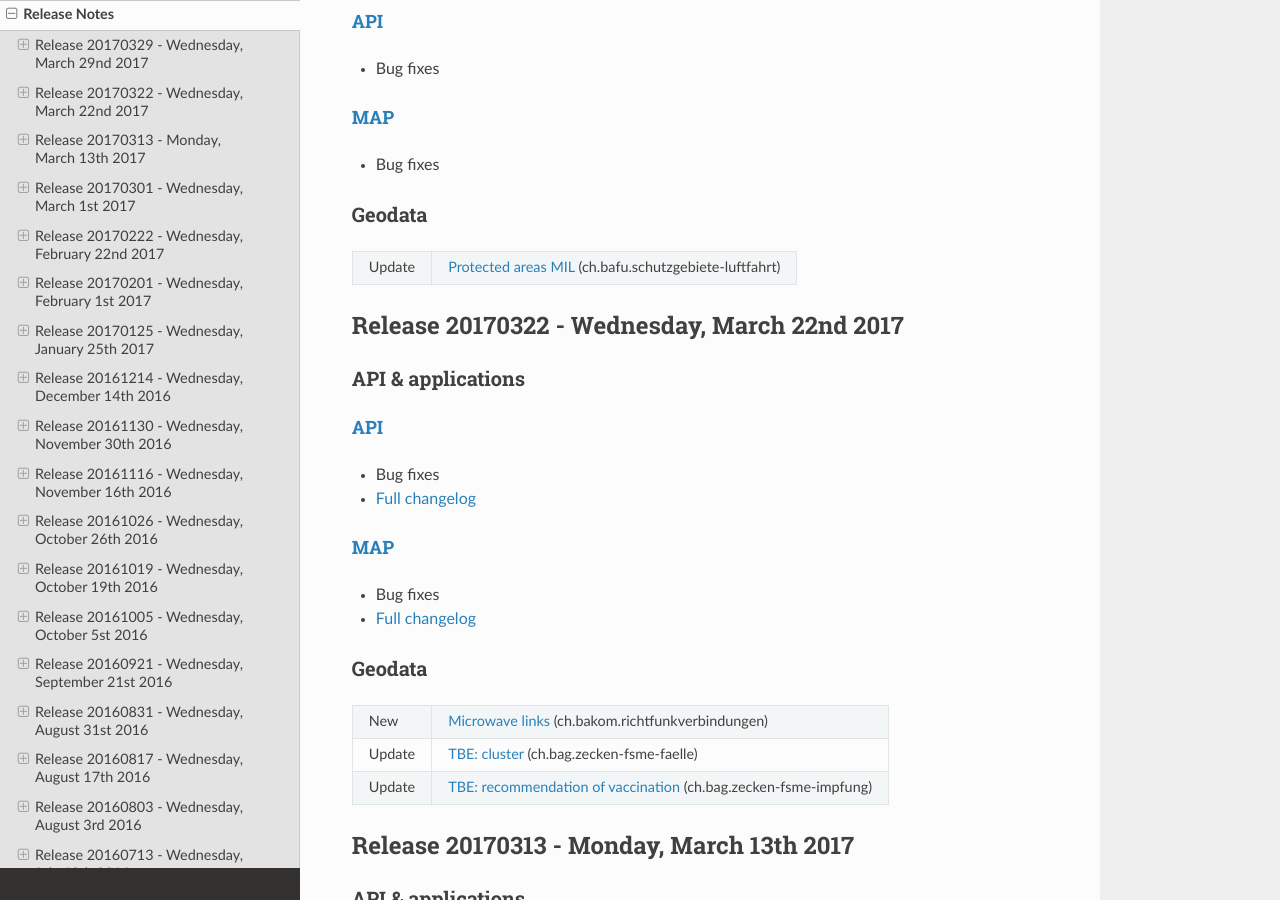
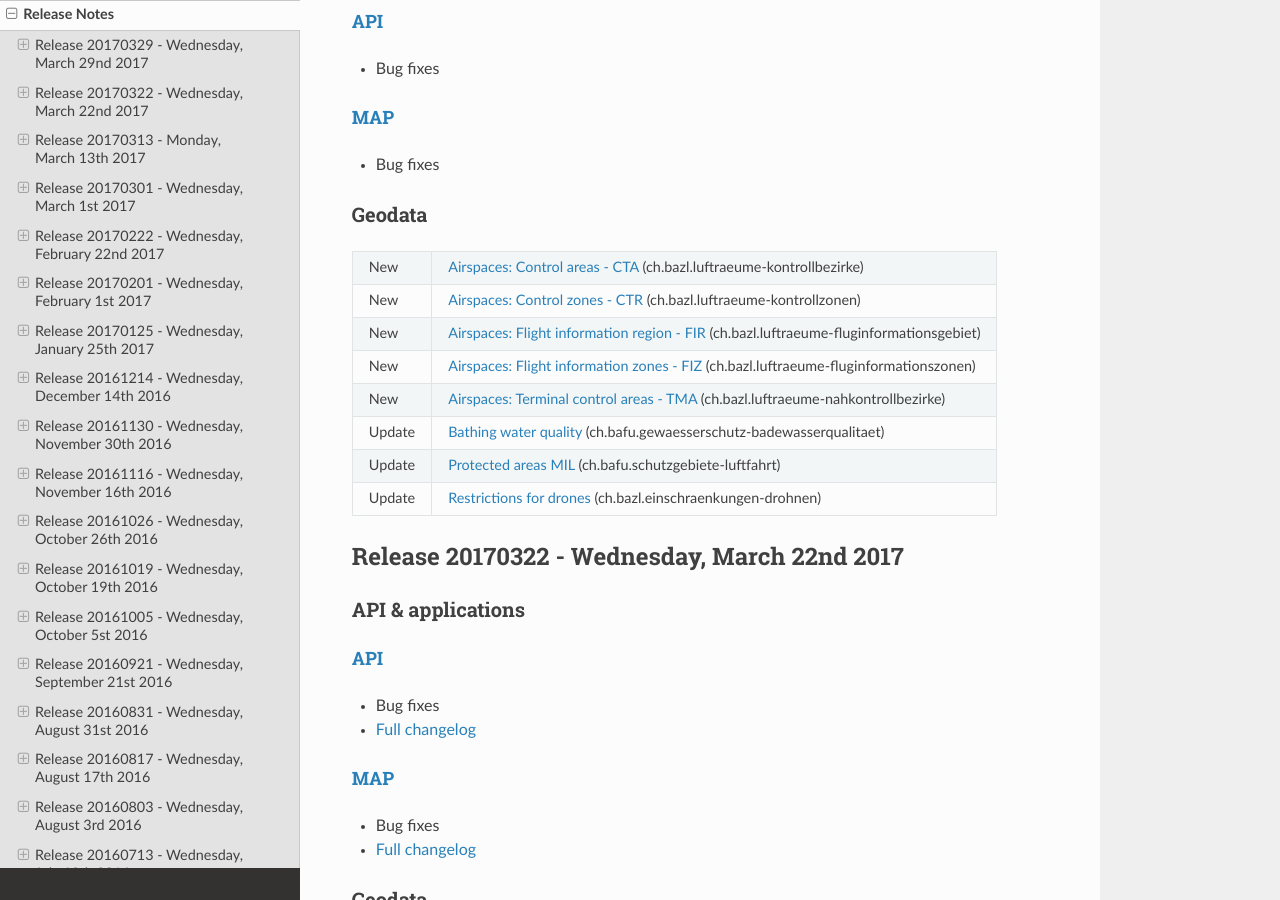
Before and after one commit to swisstopo-test/doc-chsdi3, a Sphinx documentation site: the page built from source/releasenotes/index.rst, in a window 1280 px wide and 900 px high, scrolled down 305 px. Built offline with Sphinx 7.4.7 and the Read the Docs theme 2.0.0, drawn with Linux system fonts in a browser that asks for light colours.

Commit message:
added some layers in releasenote

```diff
--- a/source/releasenotes/index.rst
+++ b/source/releasenotes/index.rst
@@ -34,9 +34,22 @@ API & applications
 
 Geodata
 *******
-
++--------+----------------------------------------------------------------------------------------------------------------------------------------------------------------------------------------------------------------------+
+| New    | `Airspaces: Control areas - CTA <//map.geo.admin.ch/?layers=ch.bazl.luftraeume-kontrollbezirke>`__ (ch.bazl.luftraeume-kontrollbezirke)                                                                              |
++--------+----------------------------------------------------------------------------------------------------------------------------------------------------------------------------------------------------------------------+
+| New    | `Airspaces: Control zones - CTR <//map.geo.admin.ch/?layers=ch.bazl.luftraeume-kontrollzonen>`__ (ch.bazl.luftraeume-kontrollzonen)                                                                                  |
++--------+----------------------------------------------------------------------------------------------------------------------------------------------------------------------------------------------------------------------+
+| New    | `Airspaces: Flight information region - FIR <//map.geo.admin.ch/?layers=ch.bazl.luftraeume-fluginformationsgebiet>`__ (ch.bazl.luftraeume-fluginformationsgebiet)                                                    |
++--------+----------------------------------------------------------------------------------------------------------------------------------------------------------------------------------------------------------------------+
+| New    | `Airspaces: Flight information zones - FIZ <//map.geo.admin.ch/?layers=ch.bazl.luftraeume-fluginformationszonen>`__ (ch.bazl.luftraeume-fluginformationszonen)                                                       |
++--------+----------------------------------------------------------------------------------------------------------------------------------------------------------------------------------------------------------------------+
+| New    | `Airspaces: Terminal control areas - TMA <//map.geo.admin.ch/?layers=ch.bazl.luftraeume-nahkontrollbezirke>`__ (ch.bazl.luftraeume-nahkontrollbezirke)                                                               |
++--------+----------------------------------------------------------------------------------------------------------------------------------------------------------------------------------------------------------------------+
+| Update | `Bathing water quality <//map.geo.admin.ch/?layers=ch.bafu.gewaesserschutz-badewasserqualitaet>`__ (ch.bafu.gewaesserschutz-badewasserqualitaet)                                                                     |
 +--------+----------------------------------------------------------------------------------------------------------------------------------------------------------------------------------------------------------------------+
 | Update | `Protected areas MIL <//map.geo.admin.ch/?layers=ch.bafu.schutzgebiete-luftfahrt>`__ (ch.bafu.schutzgebiete-luftfahrt)                                                                                               |
++--------+----------------------------------------------------------------------------------------------------------------------------------------------------------------------------------------------------------------------+
+| Update | `Restrictions for drones <//map.geo.admin.ch/?layers=ch.bazl.einschraenkungen-drohnen>`__ (ch.bazl.einschraenkungen-drohnen)                                                                                         |
 +--------+----------------------------------------------------------------------------------------------------------------------------------------------------------------------------------------------------------------------+
 
 
```
